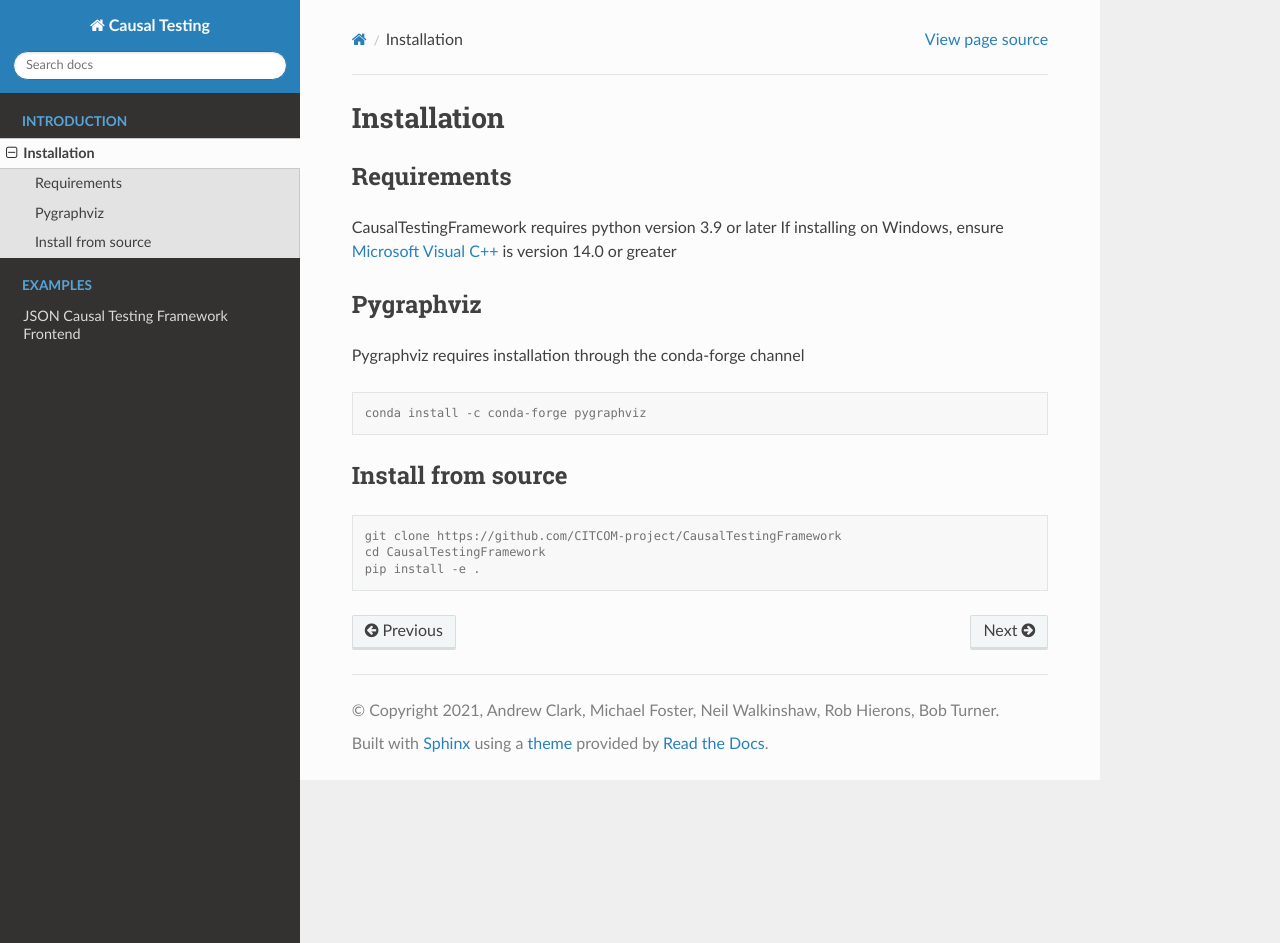
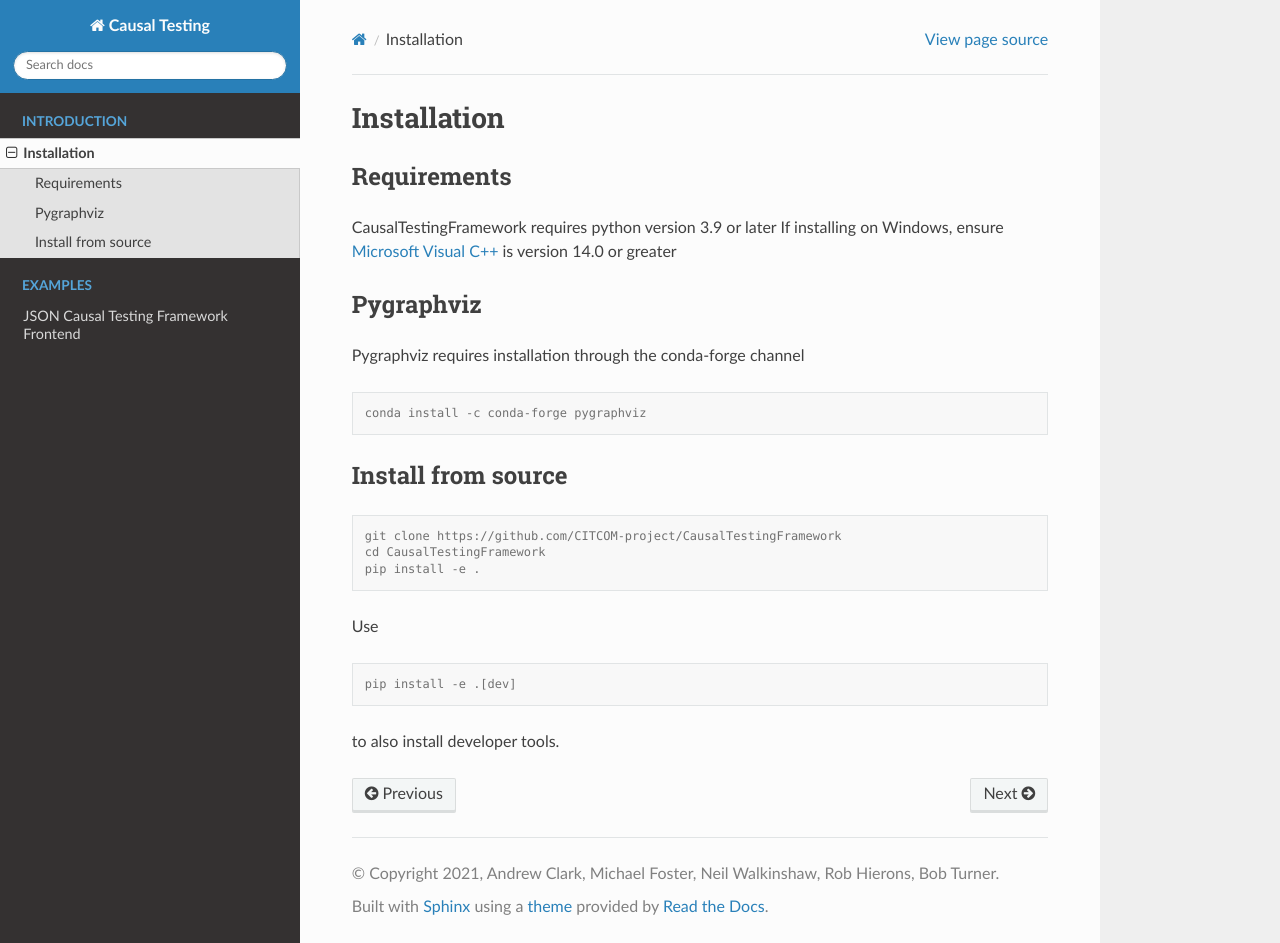
Before and after one commit to CITCOM-project/CausalTestingFramework, a Sphinx documentation site: the page built from docs/source/installation.rst, in a window 1280 px wide and 943 px high. Built offline with Sphinx 7.4.7 and the Read the Docs theme 2.0.0, drawn with Linux system fonts in a browser that asks for light colours; pages that are not in the unit, such as notebooks, are missing from menus.

Commit message:
dev install option

```diff
--- a/docs/source/installation.rst
+++ b/docs/source/installation.rst
@@ -23,3 +23,11 @@ Install from source
     git clone https://github.com/CITCOM-project/CausalTestingFramework
     cd CausalTestingFramework
     pip install -e .
+
+Use
+
+.. code-block:: console
+
+    pip install -e .[dev]
+
+to also install developer tools.
```
Also changed, not shown: setup.py (+8 -1 lines).
